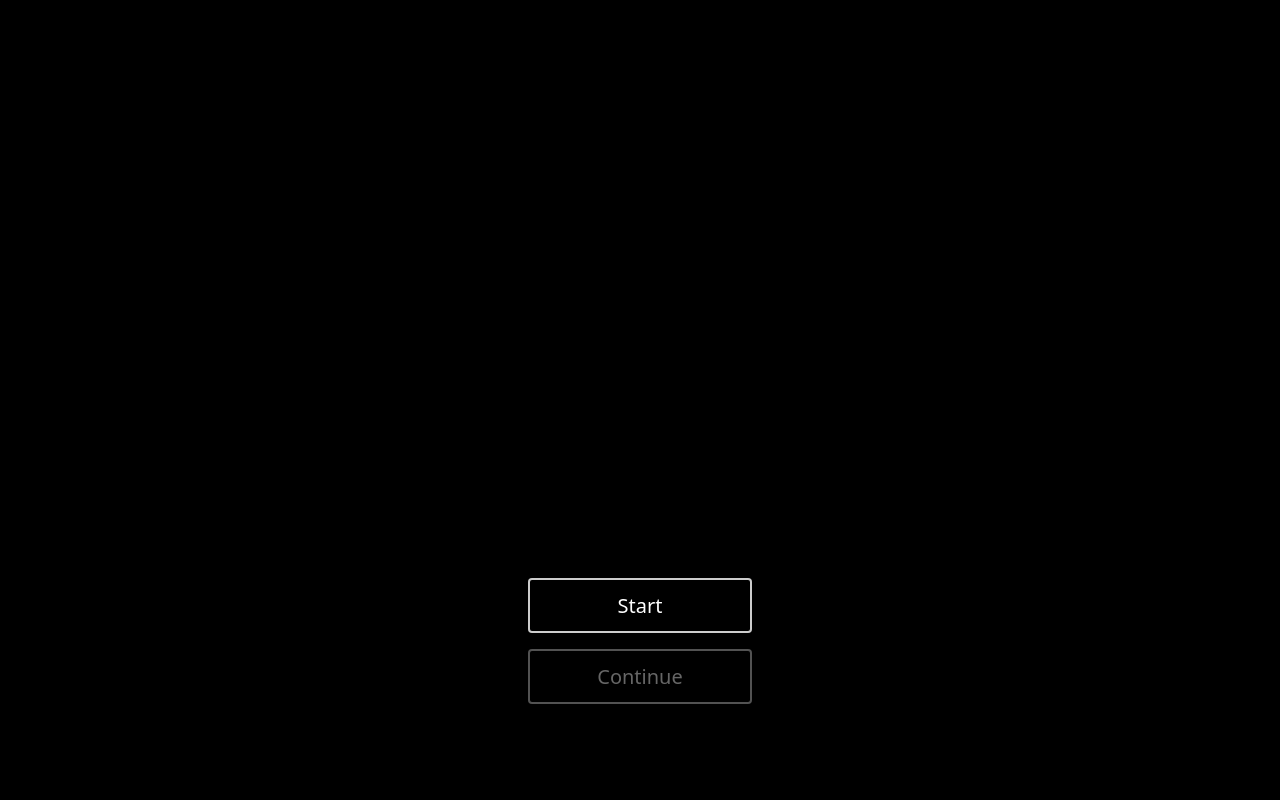
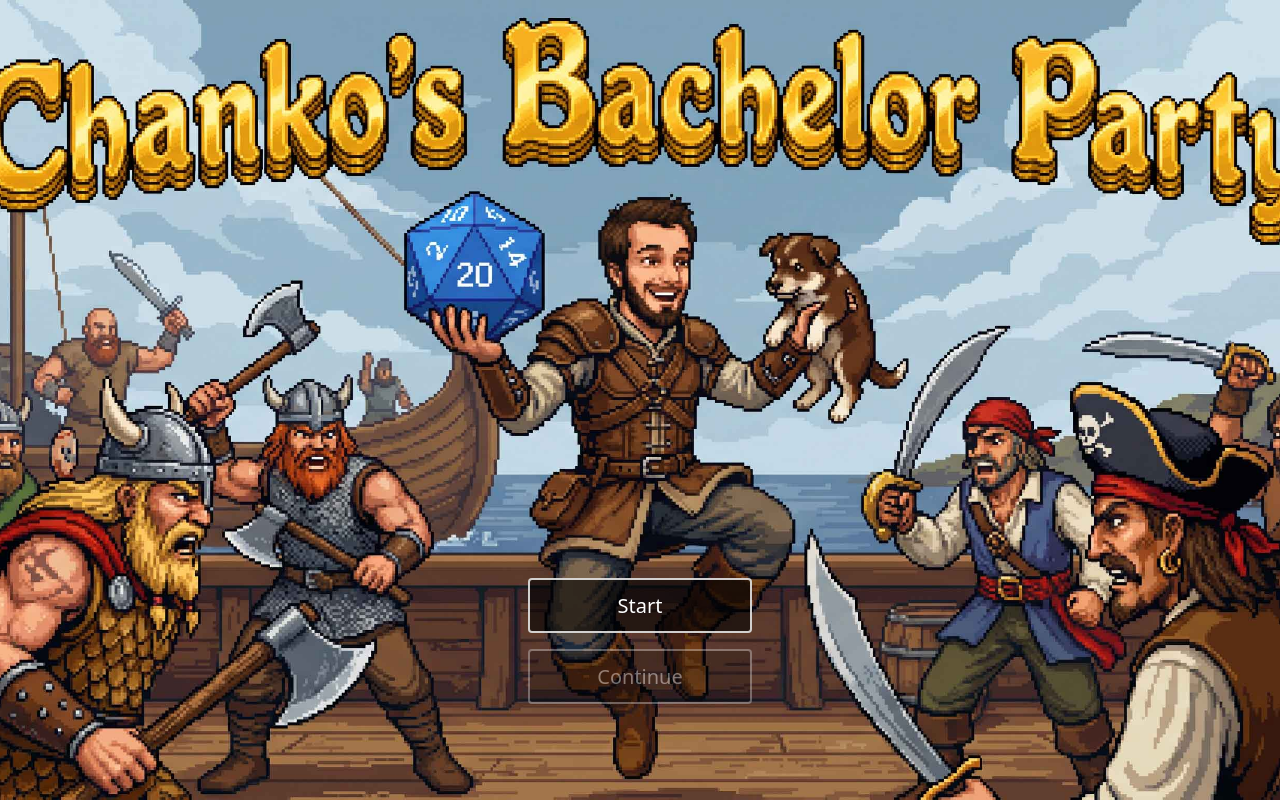
Before and after one commit to martinrtodorov-lgtm/chanko_bd_project, a plain HTML site: page index.html in a window 1280 px wide. Drawn offline with Linux system fonts and the light colour scheme.

Commit message:
Point start screen at actual asset filename

```diff
--- a/css/styles.css
+++ b/css/styles.css
@@ -32,7 +32,7 @@ html, body {
 /* --- Start screen --- */
 
 #start-screen {
-  background-image: url("../assets/ui/screen-start.png");
+  background-image: url("../assets/ui/start_screen.jpg");
   background-size: cover;
   background-position: center;
   align-items: flex-end;
```
